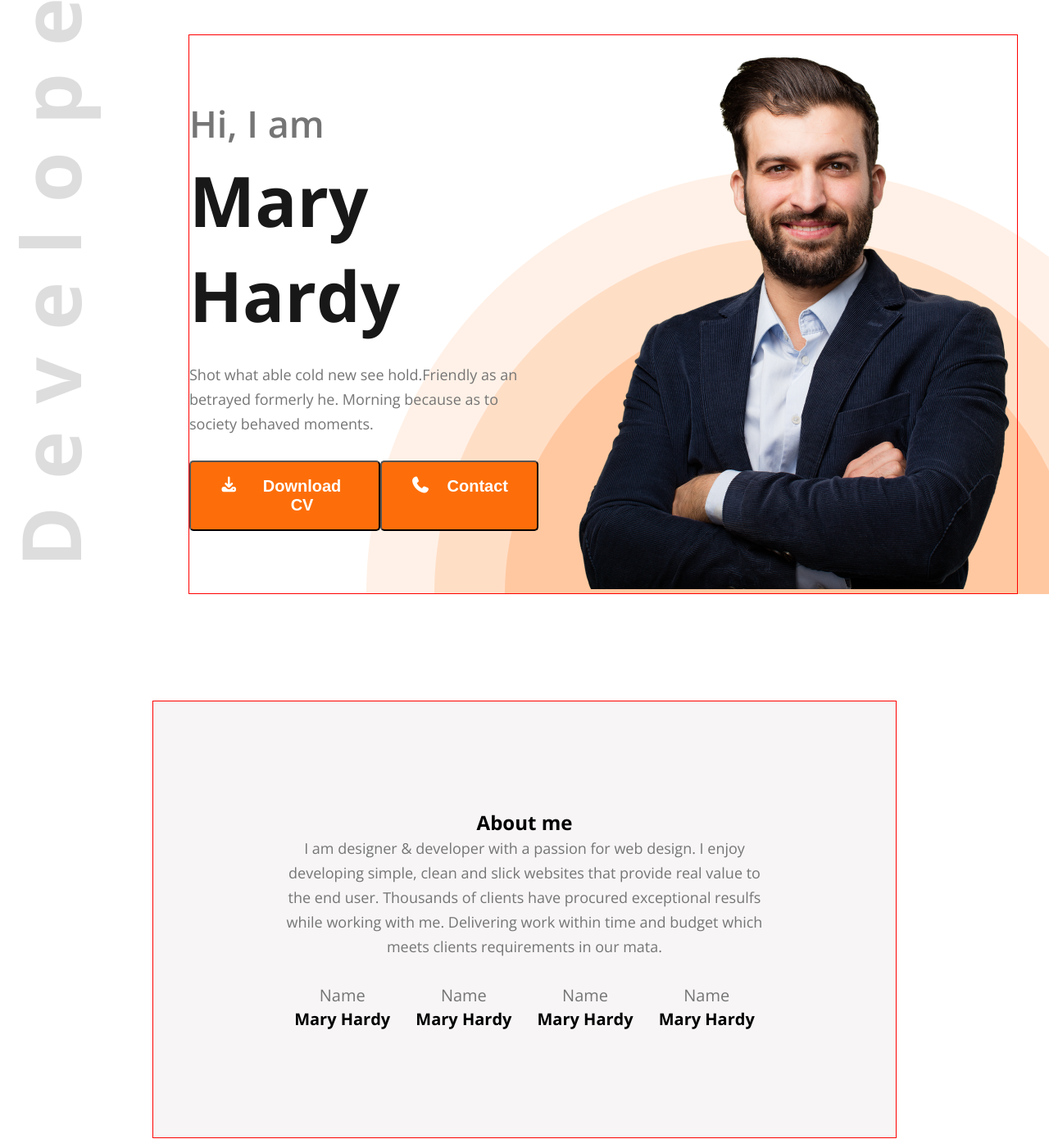
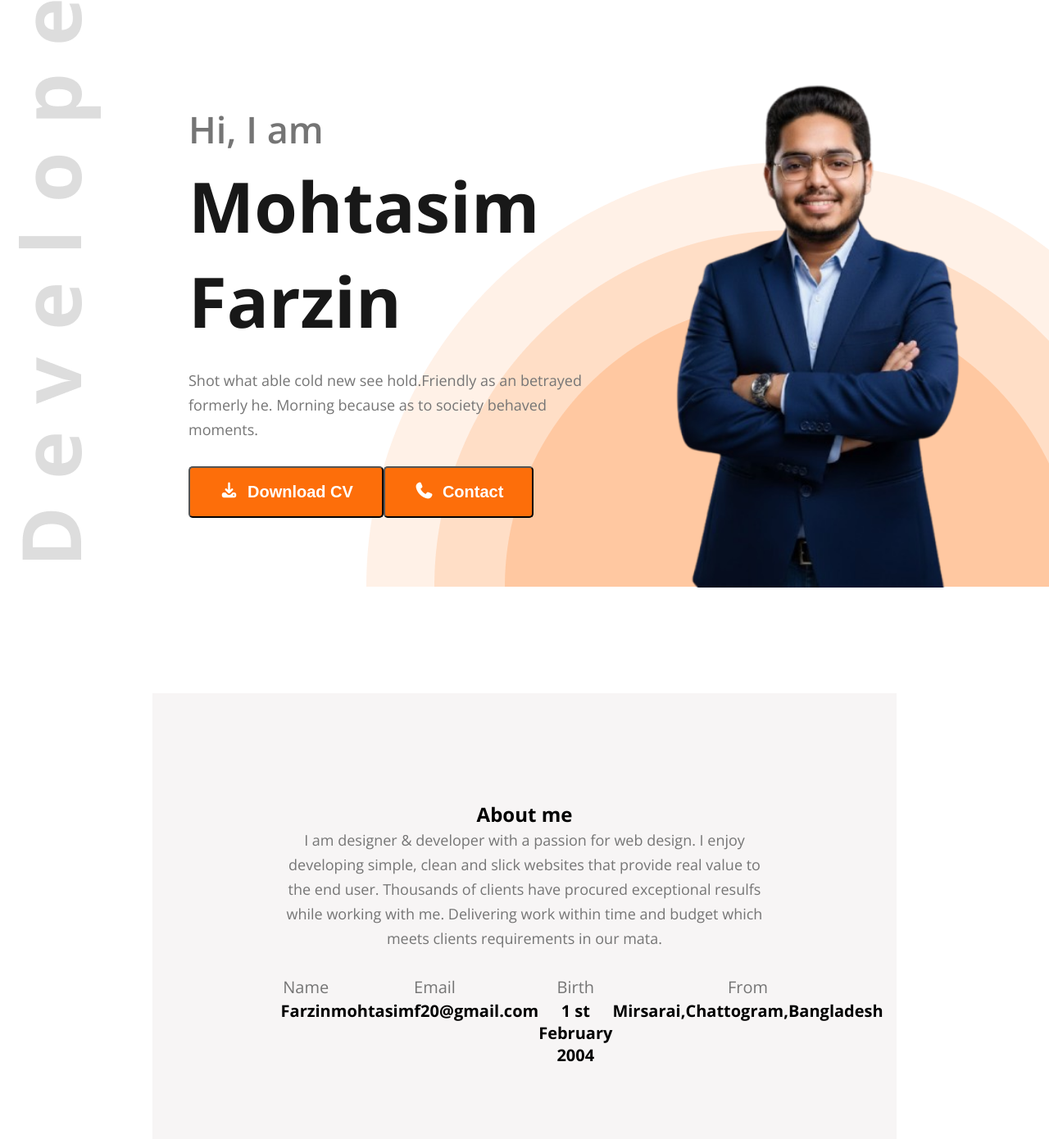
Before and after one commit to mohtasimdev/hero-dev-portfolio-code, a plain HTML site: page index.html in a window 1280 px wide. Shown: the part 118-1508 px from the top of the page at 82% size. Drawn offline with nearby package versions, Linux system fonts and the light colour scheme.

Commit message:
initialize a button icon and image sizing

```diff
--- a/index.html
+++ b/index.html
@@ -30,7 +30,7 @@
             <div>
                 <div class="banner-content">
                     <h2>Hi, I am</h2>
-                    <h1>Mary Hardy</h1>
+                    <h1>Mohtasim Farzin</h1>
                     <p>Shot what able cold new see hold.Friendly as an betrayed formerly he. Morning because as to
                         society behaved moments.</p>
                 </div>
@@ -40,7 +40,7 @@
                 </div>
             </div>
             <div class="banner-image">
-                <img src="images/hardy.png" alt="">
+                <img src="images/farzin.png" alt="">
             </div>
 
         </section>
@@ -59,19 +59,19 @@
             <div class="about-info">
                 <div class="info-card">
                     <p>Name</p>
-                    <h4>Mary Hardy</h4>
+                    <h4>Farzin</h4>
                 </div>
                 <div class="info-card">
-                    <p>Name</p>
-                    <h4>Mary Hardy</h4>
+                    <p>Email</p>
+                    <h4>mohtasimf20@gmail.com</h4>
                 </div>
                 <div class="info-card">
-                    <p>Name</p>
-                    <h4>Mary Hardy</h4>
+                    <p>Birth</p>
+                    <h4>1 st February 2004</h4>
                 </div>
                 <div class="info-card">
-                    <p>Name</p>
-                    <h4>Mary Hardy</h4>
+                    <p>From</p>
+                    <h4>Mirsarai,Chattogram,Bangladesh</h4>
                 </div>
             </div>
         </div>
@@ -174,7 +174,7 @@
         </div>
 
         <div class="text-center">
-            <button class="btn">Download CV</button>
+            <button class="btn"><i class="fa-solid fa-download"></i>Download CV</button>
         </div>
     </section>
 
--- a/style.css
+++ b/style.css
@@ -20,6 +20,7 @@
 }
 .btn{
     background-color: #FD6E0A;
+
     border-radius: none;
     padding: 18px 35px;
     border-radius: 5px;
@@ -82,10 +83,11 @@ nav .menu a{
 
 }
 #banner{
-    border: 1px solid red;
+    border: 1px solid none;
     margin: 47px 38px 0 230px;
     display: flex;
-
+    height: 674px;
+    width: auto;
     justify-content: space-between;
     align-items: center;
 }
@@ -120,16 +122,17 @@ nav .menu a{
 }
 #banner .banner-image img{
     max-width: 585px;
+    height: 680px;
 }
-#banner .button-container .btn{
+/* #banner .button-container .btn{
     display: flex;
     gap: 20px;
-}
+} */
 #about, #skills,#resume {
     padding-top: 130px;
 }
 #about .about-container{
-    border: 1px solid red;
+    border: 1px solid none;
     width: 71%;
     max-width: 1140px;
     margin: 0 auto;
@@ -224,6 +227,11 @@ gap: 24px;
 
     color: #757575;
 }
+#resume .text-center .btn{
+    margin: 50px 689px 65.5px 620px;
+    display: flex;
+    text-align: justify;
+}
 footer{
     margin-top: 130px;
     background-color: #FFF8F3;
```
Also changed, not shown: images/farzin.png (added).
